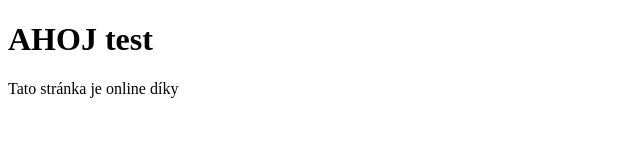
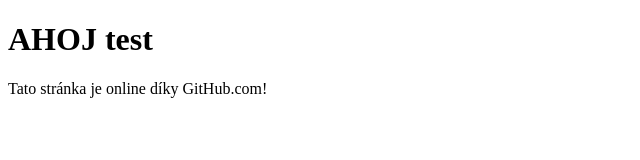
Before and after one commit to DanPan211/DanPan211.github.io, a plain HTML site: page index.html in a window 1280 px wide. Shown: the whole page, without its empty margins (0-640 px from the left). Drawn offline with Linux system fonts and the light colour scheme.

Commit message:
Update index.html

```diff
--- a/index.html
+++ b/index.html
@@ -3,8 +3,8 @@
 <head>
 	<title>TEST_0.1</title>
 </head>
-<body>
+<body background="green">
 	<h1>AHOJ test</h1>
-	<p>Tato stránka je online díky <GitHub class="com"></GitHub></p>
+	<p>Tato stránka je online díky GitHub.com!</p>
 </body>
 </html>
```
